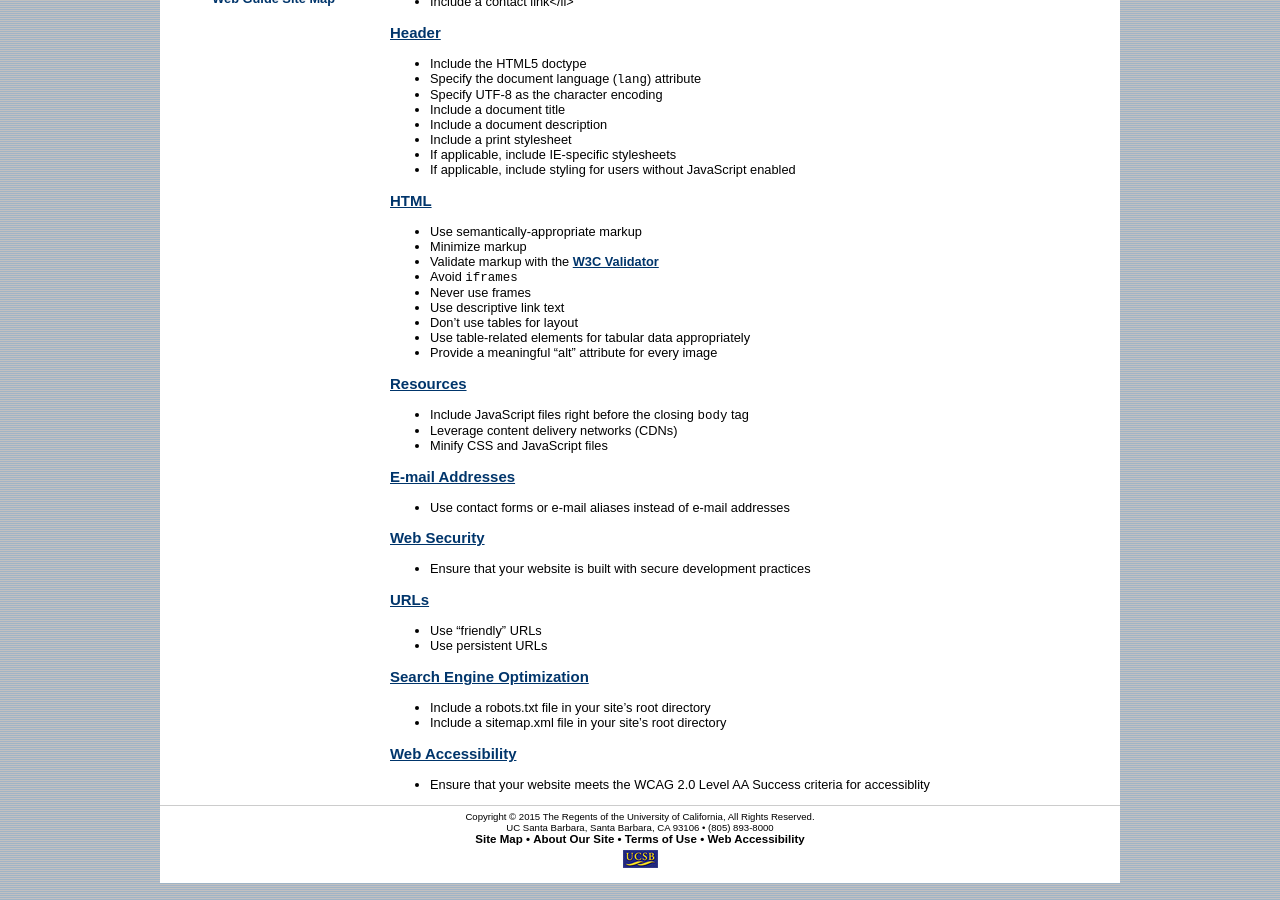
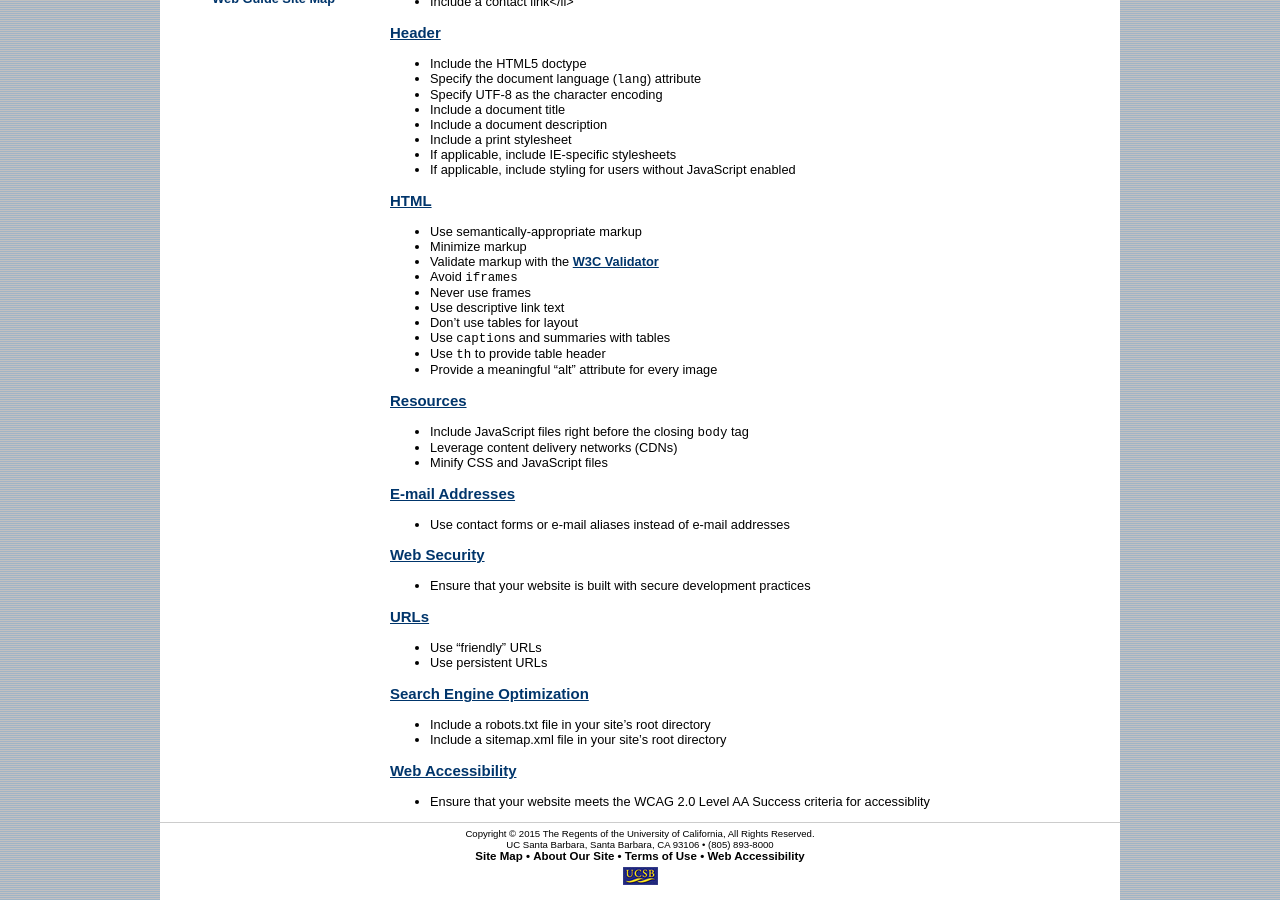
Before and after one commit to ucsb/webguide, a Jekyll site: the page built from checklist.md, in a window 1280 px wide and 900 px high, scrolled down 927 px. Built offline with Jekyll 4.4.1, drawn with Linux system fonts in a browser that asks for light colours; nearby versions of some CDN libraries.

Commit message:
Updated checklist to reflect new table-related content

```diff
--- a/checklist.md
+++ b/checklist.md
@@ -67,7 +67,8 @@ To view the corresponding web guide section for each area of the checklist,
 * Never use frames
 * Use descriptive link text
 * Don't use tables for layout
-* Use table-related elements for tabular data appropriately
+* Use `caption`s and summaries with tables
+* Use `th` to provide table header
 * Provide a meaningful "alt" attribute for every image
 
 ### [Resources](/resources/)
```
